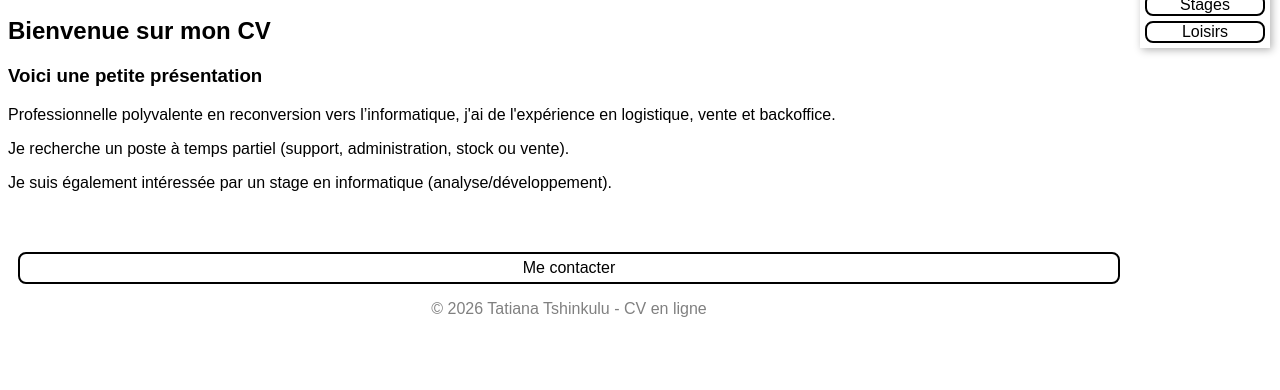
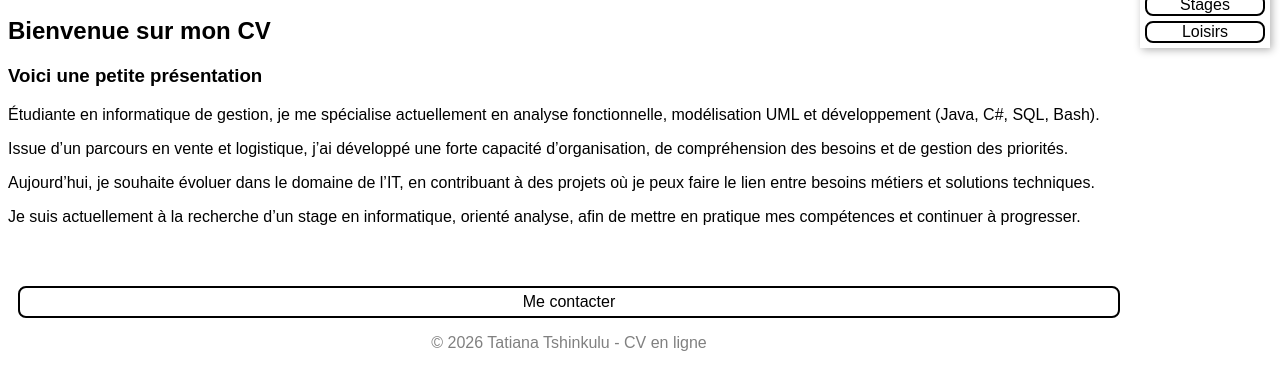
Before and after one commit to Tatiana-Tshinkulu/CV, a plain HTML site: page index.html in a window 1280 px wide. Shown: the part 196-586 px from the top of the page. Drawn offline with Linux system fonts and the light colour scheme.

Commit message:
Update presentation

```diff
--- a/index.html
+++ b/index.html
@@ -31,22 +31,23 @@
         <h3>Voici une petite présentation</h3>
 
         <!-- Présentation -->
-        <p>Professionnelle polyvalente en reconversion vers l’informatique,
-            j'ai de l'expérience en logistique, vente et backoffice.
+        <p>Étudiante en informatique de gestion,
+            je me spécialise actuellement en analyse fonctionnelle,
+            modélisation UML et développement (Java, C#, SQL, Bash).
         </p>
-        <p>Je recherche un poste à temps partiel (support, administration, stock ou vente).</p>
-        <p>Je suis également intéressée par un stage en informatique (analyse/développement).</p>
+        <p>Issue d’un parcours en vente et logistique,
+             j’ai développé une forte capacité d’organisation,
+              de compréhension des besoins et de gestion des priorités.
+        </p>
+        <p>Aujourd’hui, je souhaite évoluer dans le domaine de l’IT,
+             en contribuant à des projets où je peux faire le lien
+              entre besoins métiers et solutions techniques.
+        </p>
+        <p>Je suis actuellement à la recherche d’un stage en informatique,
+             orienté analyse, afin de mettre en pratique mes compétences
+              et continuer à progresser.
+        </p>
 
-        <!--=== TESTS CI-DESSOUS === -->
-        <!--
-
-        <div id="test-btn">
-            <a href="index.html" class="btn-test">Click Me 1</a>
-            <a href="index.html" class="btn-test">Click Me 2</a>
-            <a href="index.html" class="btn-test">Click Me 3</a>
-        </div>
-
-        -->
     </main>
 
     <footer>
```
